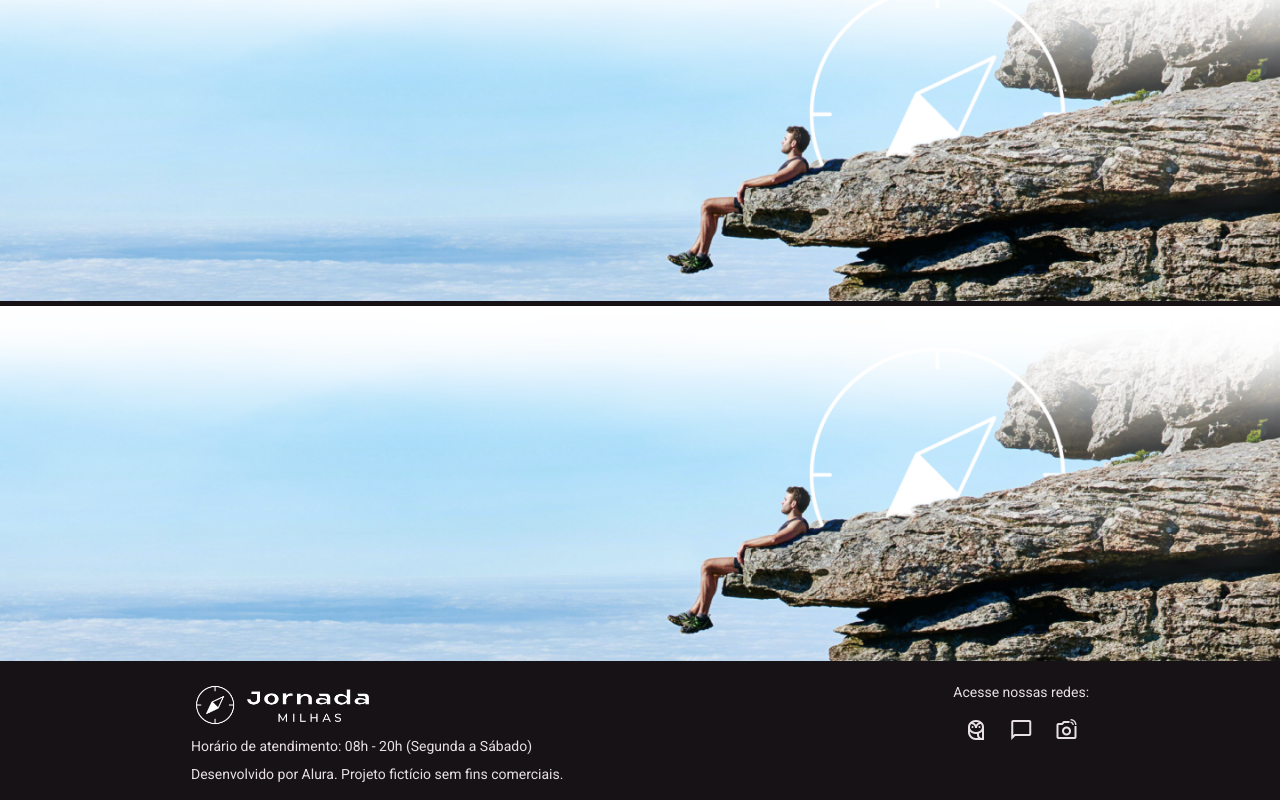
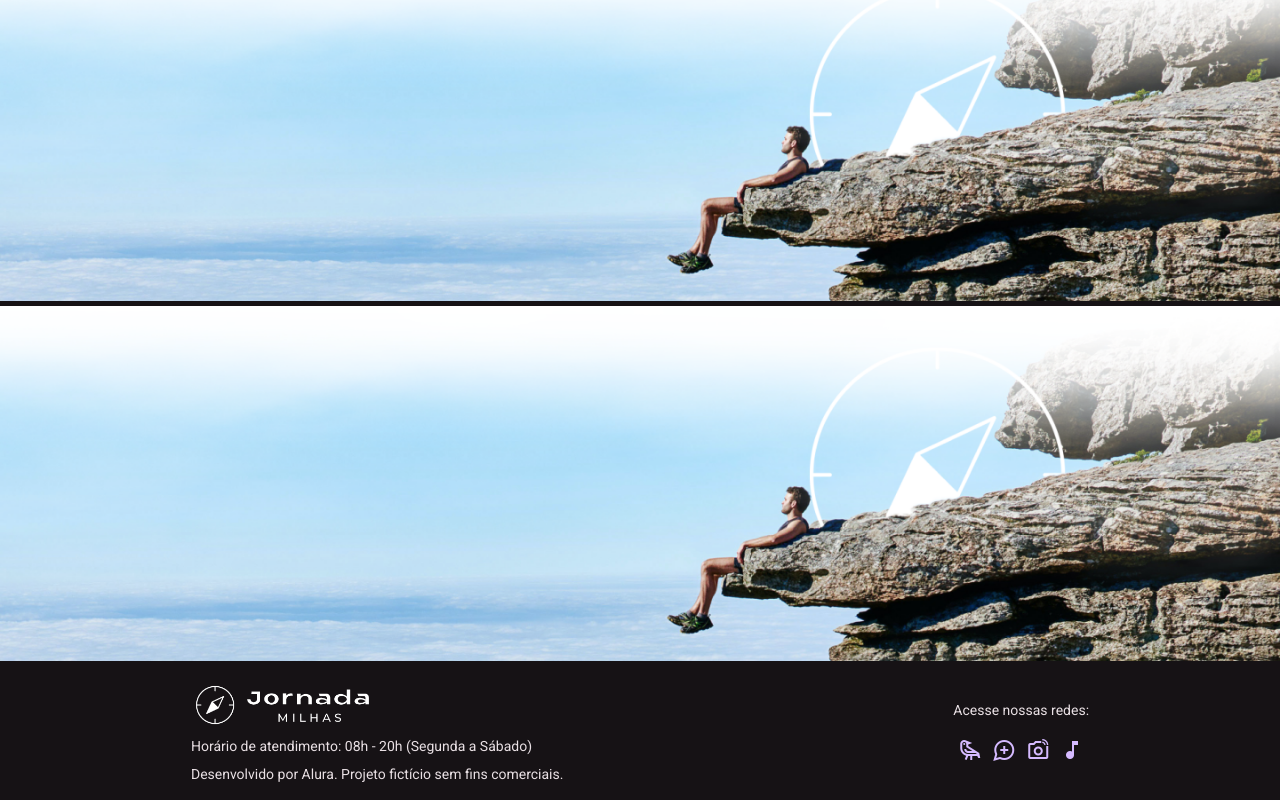
Before and after one commit to feliven/angular-componentizacao-material-design, an Angular app: page /home in a window 1280 px wide. Shown: the part 421-1221 px from the top of the page. Built offline with nearby package versions, Linux system fonts and the light colour scheme.

Commit message:
ajusta ícones e posicionamento no header e footer

```diff
--- a/src/app/shared/footer/footer.html
+++ b/src/app/shared/footer/footer.html
@@ -10,9 +10,18 @@
     <div class="coluna-direita">
       <span>Acesse nossas redes:</span>
       <div class="icones-redes-sociais">
-        <mat-icon>owl</mat-icon>
-        <mat-icon>chat_bubble</mat-icon>
-        <mat-icon>linked_camera</mat-icon>
+        <a href="#">
+          <mat-icon>raven</mat-icon>
+        </a>
+        <a href="#">
+          <mat-icon>maps_ugc</mat-icon>
+        </a>
+        <a href="#">
+          <mat-icon>linked_camera</mat-icon>
+        </a>
+        <a href="#">
+          <mat-icon>music_note</mat-icon>
+        </a>
       </div>
     </div>
   </div>
--- a/src/app/shared/footer/footer.scss
+++ b/src/app/shared/footer/footer.scss
@@ -26,11 +26,20 @@ footer {
     .coluna-direita {
       display: flex;
       flex-direction: column;
-      gap: 1rem;
+      justify-content: space-evenly;
 
       .icones-redes-sociais {
         display: flex;
         justify-content: space-around;
+
+        a {
+          mat-icon {
+            color: var(--mat-sys-tertiary);
+          }
+          mat-icon:hover {
+            color: var(--mat-sys-primary);
+          }
+        }
       }
     }
   }
--- a/src/app/shared/header/header.html
+++ b/src/app/shared/header/header.html
@@ -27,7 +27,7 @@
         </a>
 
         <button matMiniFab (click)="emitirModoClaroEscuro()">
-          <mat-icon>contrast_square</mat-icon>
+          <mat-icon>brightness_6</mat-icon>
         </button>
       </div>
     </div>
```
